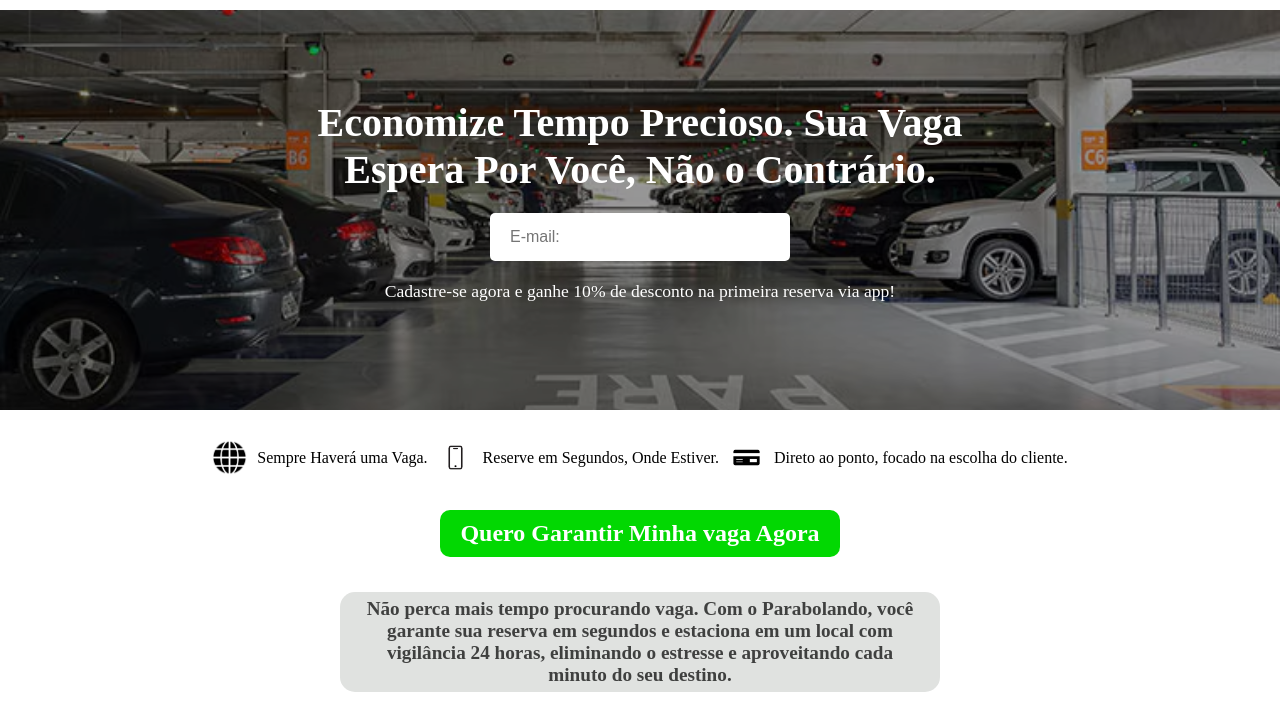
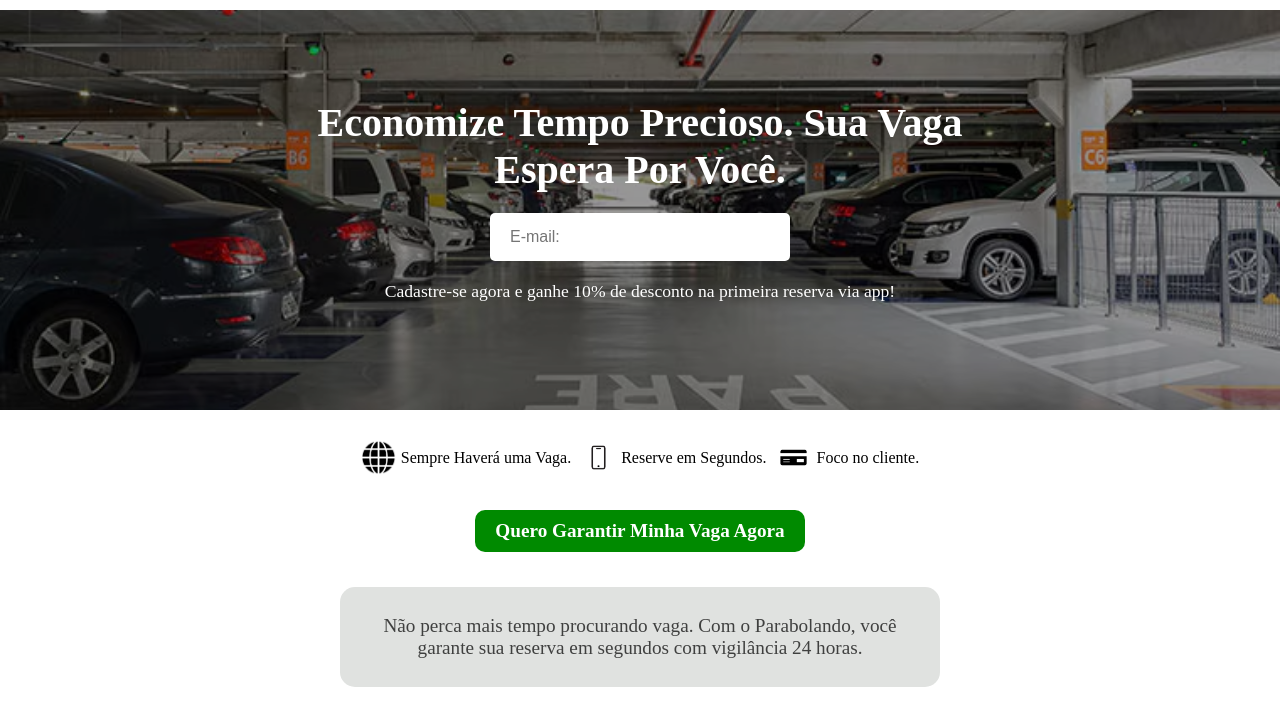
Before and after one commit to Gustavo-gtJA/Projeto-Integrador, a plain HTML site: page index.html in a window 1280 px wide. Shown: the part 75-800 px from the top of the page. Drawn offline with Linux system fonts and the light colour scheme.

Commit message:
Acessibilidade melhorado Site com 92% de Insights. SITE FINALIZADO

```diff
--- a/estilo.css
+++ b/estilo.css
@@ -32,7 +32,7 @@
 
 #titulo-texto {
     font-size: 2.2em;
-    font-weight: 400px;
+    font-weight: 400;
     padding-bottom: 3px;
     transform: translateY(-2px);
 }
@@ -65,7 +65,7 @@
 
 .chamada {
     align-items: center;
-    font-weight: 400px;
+    font-weight: 400;
 }
 
 
@@ -164,26 +164,13 @@ PARTE DE BAIXO DO SITE
 }
 
 
-/*.botao-verde {
-    display: inline-block;
-    padding: 10px 20px;
-    background-color: rgb(2, 216, 2);
-    color: #ffffff;
-    border-radius: 10px;
-    font-weight: normal;
-    margin: 35px auto 0 auto;
-    margin-left: 750px;
-    margin-right: 100;
-    align-items: center;
-}
-    */
     .botao-verde {
         display: flex;
         justify-content: center;
         align-items: center;
         width: fit-content;
         padding: 10px 20px;
-        background-color: rgb(2, 216, 2);
+        background-color: #008a00;
         color: #ffffff;
         border-radius: 10px;
         font-weight: normal;
@@ -197,6 +184,8 @@ PARTE DE BAIXO DO SITE
         display: flex;
         align-items: center;
         justify-content: center;
+        font-weight: 700;
+        font-size: 1.2em;
     }
 
     .botao-verde h2 {
@@ -218,6 +207,12 @@ PARTE DE BAIXO DO SITE
     text-align: center;
     padding: 10px 20px;
 }
+.item-beneficio {
+    display: flex;
+    align-items: center;
+    gap: 5px;
+}
+
 
 
 
--- a/index.html
+++ b/index.html
@@ -3,7 +3,11 @@
 <head>
     <meta charset="UTF-8">
     <meta name="viewport" content="width=device-width, initial-scale=1.0">
-    <title>Parabolando</title>
+    <meta name="description" content="Reserve sua vaga de estacionamento em segundos com o Parabolando. Economize tempo e garanta segurança 24h.">
+    <title>Parabolando - Reserva de Vagas</title>
+
+    <link rel="preload" href="../img/estacionamento.avif" as="image">
+
     <link rel="stylesheet" href="reset.css">
     <link rel="stylesheet" href="estilo.css">
 </head>
@@ -11,51 +15,55 @@
 <body>
     <header class="cabecalho-principal">
         <div class="logo">
-            <img class="logo-icone" src="../img/icone.png" alt="Logo Parabolando">
+            <img class="logo-icone" src="../img/icone.png" alt="Logo Parabolando" width="85" height="60">
             <span id="titulo-texto" class="titulo-texto">Parabolando</span>
         </div>
         <nav class="navegacao-principal">
             <ul class="menu-principal">
-                <li><a href="#"><img src="../img/perfil.png" alt="Ícone Perfil"> Conta</a></li>
-                <li><a href="#"><img src="../img/lupa.png" alt="Ícone Lupa">Procurar Vaga</a></li>
-                <li><a href="#"><img src="../img/data.png" alt="Ícone Calendário">Agendar Vaga</a></li>
+                <li><a href="#"><img src="../img/perfil.png" alt="" aria-hidden="true" width="25" height="25"> Conta</a></li>
+                <li><a href="#"><img src="../img/lupa.png" alt="" aria-hidden="true" width="25" height="25"> Procurar Vaga</a></li>
+                <li><a href="#"><img src="../img/data.png" alt="" aria-hidden="true" width="25" height="25"> Agendar Vaga</a></li>
             </ul>
         </nav>
     </header>
 
     <main>
-
         <div class="hero-section">
             <h1 class="hero-title">
-                Economize Tempo Precioso. Sua Vaga Espera Por Você, Não o Contrário.
+                Economize Tempo Precioso. Sua Vaga Espera Por Você.
             </h1>
 
-            <input type="email" placeholder="E-mail:" class="email-input">
+            <input type="email" placeholder="E-mail:" class="email-input" aria-label="Digite seu e-mail para desconto">
 
             <p class="promo-text">
                 Cadastre-se agora e ganhe 10% de desconto na primeira reserva via app!
             </p>
         </div>
-
     </main>
 
     <footer>
         <div class="beneficios">
-        <img src="../img/mundo.png" alt="icone Mundo">Sempre Haverá uma Vaga.
-        <img src="../img/celular.png" alt="icone Celular">Reserve em Segundos, Onde Estiver.
-        <img src="../img/cartao.png" alt="icone Cartao">Direto ao ponto, focado na escolha do cliente.
+            <div class="item-beneficio">
+                <img src="../img/mundo.png" alt="" aria-hidden="true" width="35" height="35">
+                <span>Sempre Haverá uma Vaga.</span>
+            </div>
+            <div class="item-beneficio">
+                <img src="../img/celular.png" alt="" aria-hidden="true" width="35" height="35">
+                <span>Reserve em Segundos.</span>
+            </div>
+            <div class="item-beneficio">
+                <img src="../img/cartao.png" alt="" aria-hidden="true" width="35" height="35">
+                <span>Foco no cliente.</span>
+            </div>
         </div>
 
         <div class="botao-verde">
-        <a href="#"><h2>Quero Garantir Minha vaga Agora</h2></a>
+            <a href="#">Quero Garantir Minha Vaga Agora</a>
         </div>
 
         <div class="texto-final">
-        <h4>Não perca mais tempo procurando vaga. Com o Parabolando, você garante sua reserva em segundos e estaciona em um local com vigilância 24 horas, eliminando o estresse e aproveitando cada minuto do seu destino.</h4>
-
-
-
-
+            <p>Não perca mais tempo procurando vaga. Com o Parabolando, você garante sua reserva em segundos com vigilância 24 horas.</p>
         </div>
+    </footer>
 </body>
 </html>
```
Lines whose indentation alone changed are shown as unchanged.
